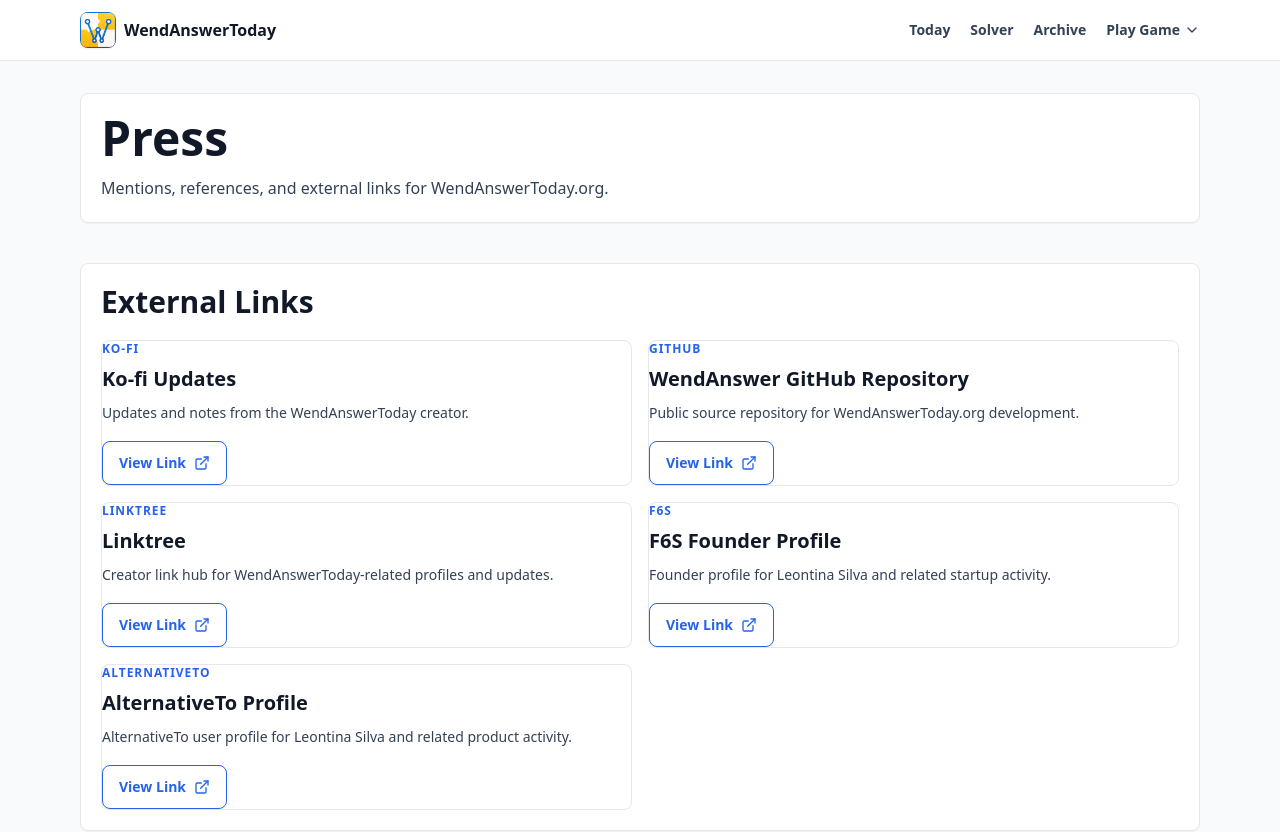
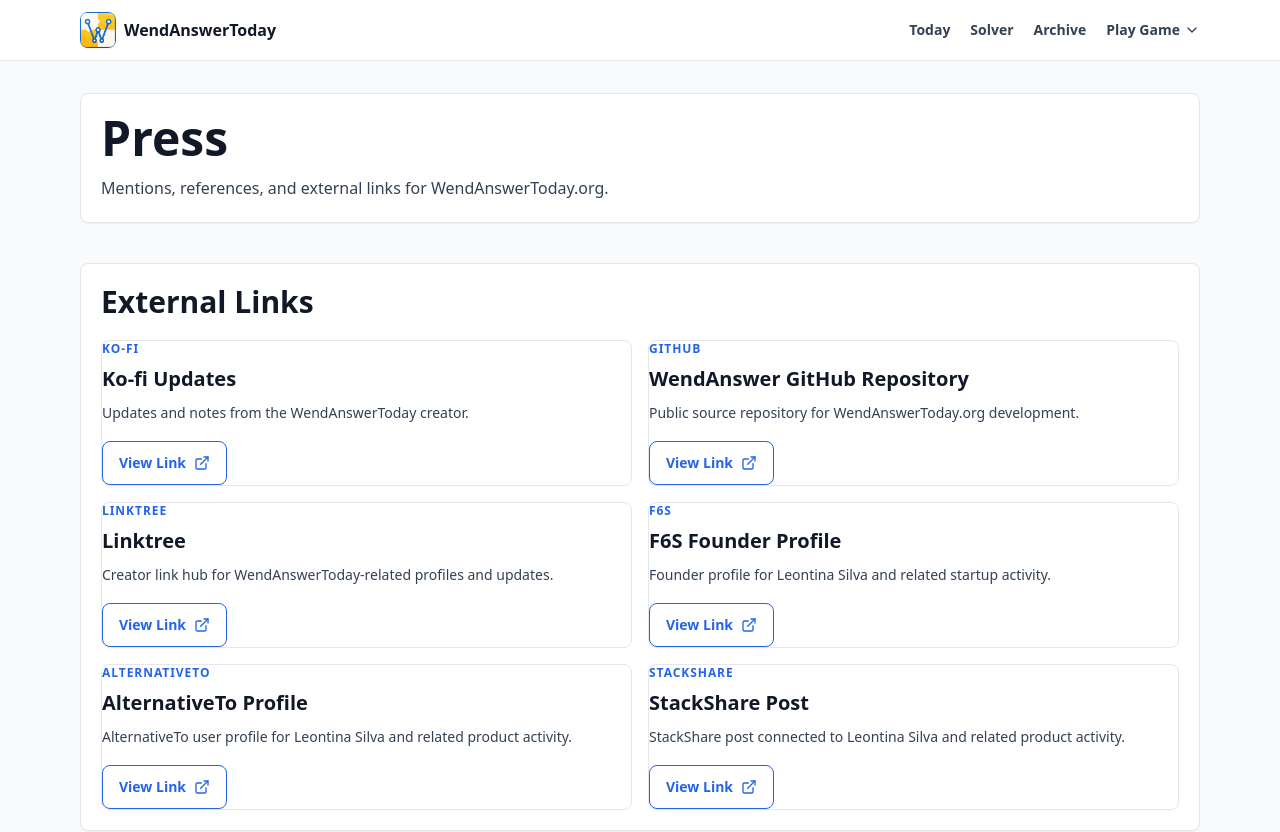
Before and after one commit to leontinasilva493-glitch/wendanswer, a Next.js app: page /press in a window 1280 px wide. Shown: the top 832 px of the page. Built offline with nearby package versions, Linux system fonts and the light colour scheme; no server answers.

Commit message:
feat(press): add StackShare post link

```diff
--- a/src/app/press/page.tsx
+++ b/src/app/press/page.tsx
@@ -34,6 +34,12 @@
     source: "AlternativeTo",
     description: "AlternativeTo user profile for Leontina Silva and related product activity.",
     href: "https://alternativeto.net/user/leontinasilva493-glitch",
+  },
+  {
+    title: "StackShare Post",
+    source: "StackShare",
+    description: "StackShare post connected to Leontina Silva and related product activity.",
+    href: "https://stackshare.io/posts/f989ee1abq",
   },
 ];
 
```
Also changed, not shown: 2 other files (tests, documents, lock files or other folders).
